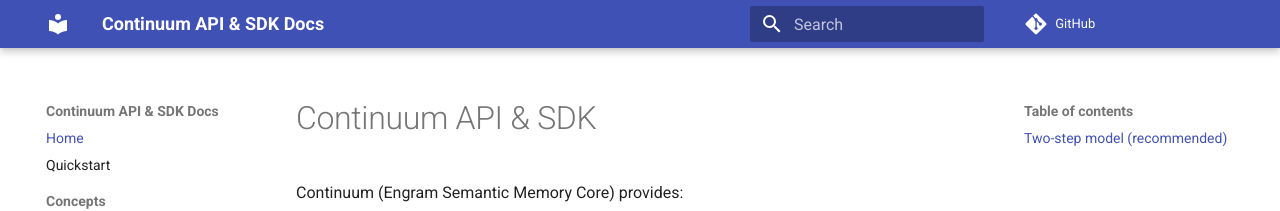
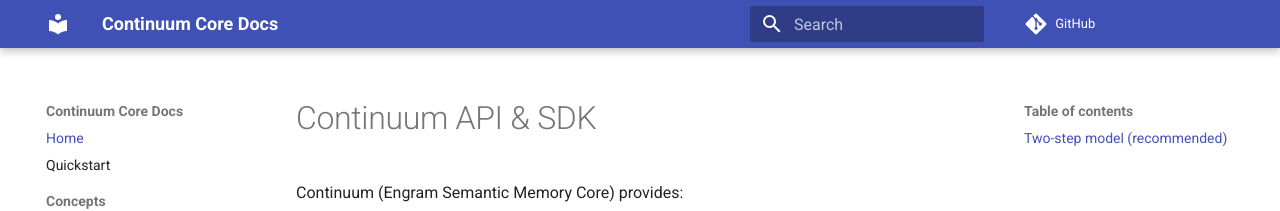
Before and after one commit to get-continuum/continuum-core, an MkDocs documentation site: the page built from docs/index.md, in a window 1280 px wide. Shown: the top 211 px of the page. Built offline with MkDocs 1.6.1 and Material for MkDocs 9.7.7, drawn with Linux system fonts in a browser that asks for light colours; comment, search, counter and statistics services are not loaded.

Commit message:
Fix docs workflow paths for repo root
Co-authored-by: Cursor <cursoragent@cursor.com>

```diff
--- a/mkdocs.yml
+++ b/mkdocs.yml
@@ -1,7 +1,7 @@
-site_name: Continuum API & SDK Docs
-site_description: API + SDK documentation for Continuum (Engram Semantic Memory Core)
-repo_url: https://github.com/your-org/your-repo
-edit_uri: edit/main/engram-semantic-memory/docs/
+site_name: Continuum Core Docs
+site_description: API + SDK documentation for Continuum Core
+repo_url: https://github.com/get-continuum/continuum-core
+edit_uri: edit/main/docs/
 
 theme:
   name: material
```
Also changed, not shown: 1 other file.
